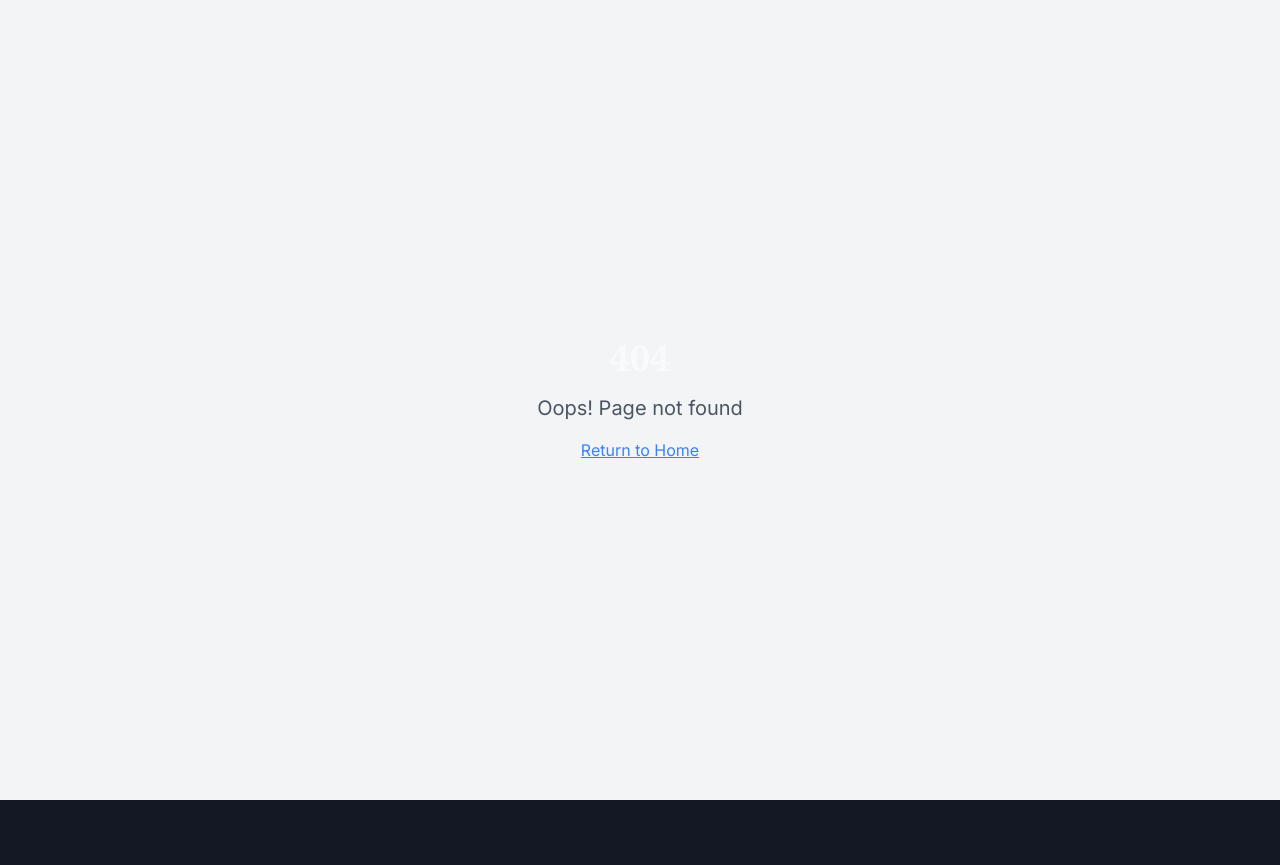
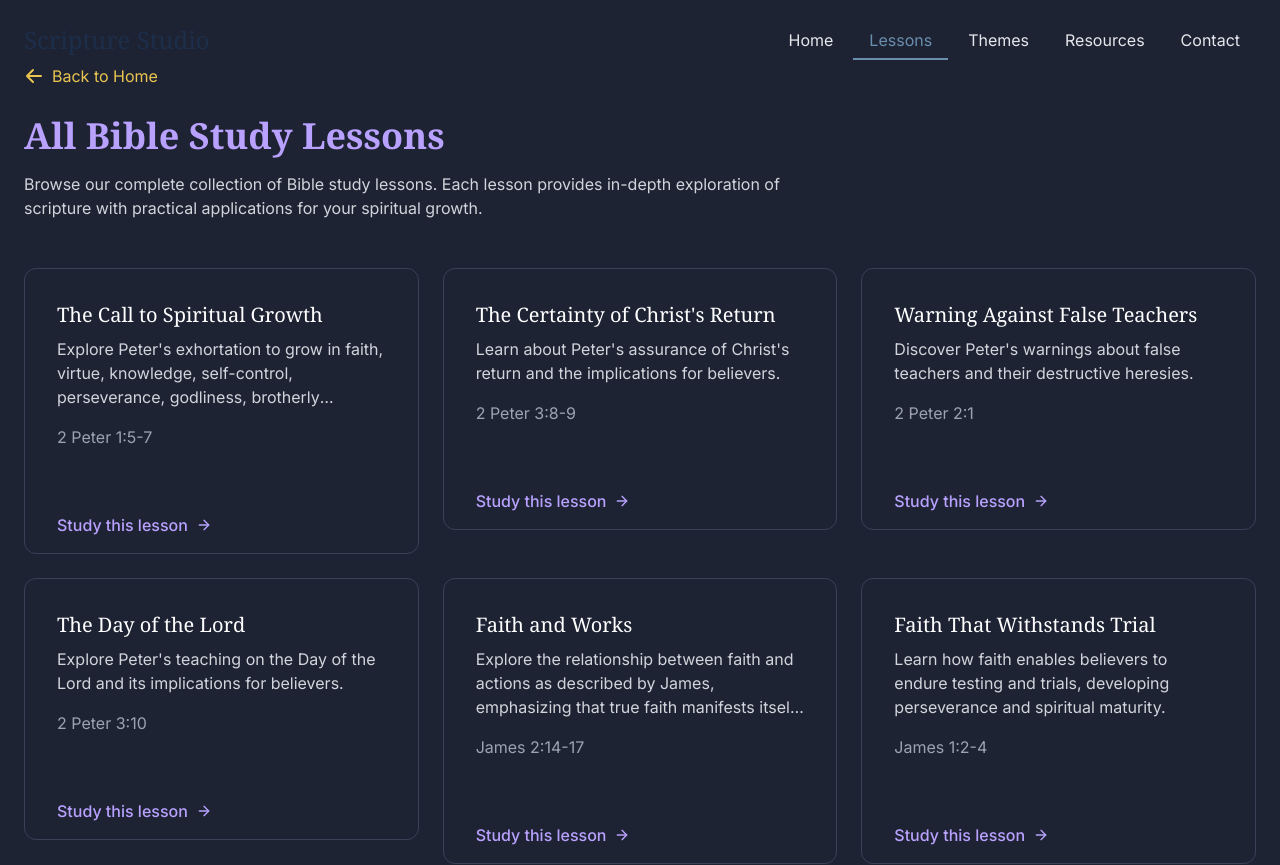
Before and after one commit to destroyallsecrets/scripture-studio-space, a React (Vite) app: page /all-lessons in a window 1280 px wide. Before the commit this address had no page. Shown: the top 865 px of the page. Before the commit the page ends 800 px from the top, so only its background shows below. Built offline with nearby package versions, Linux system fonts and the light colour scheme.

Commit message:
Add lessons archive page
Implement a lessons archive page accessible via the "Browse All Lessons" button.

```diff
--- a/src/App.tsx
+++ b/src/App.tsx
@@ -8,6 +8,7 @@ import { AnimatePresence, motion } from "framer-motion";
 import Index from "./pages/Index";
 import NotFound from "./pages/NotFound";
 import StudyGuidePage from "./pages/StudyGuidePage";
+import AllLessonsPage from "./pages/AllLessonsPage";
 
 const queryClient = new QueryClient();
 
@@ -37,6 +38,7 @@ const AnimatedRoutes = () => {
       <Routes>
         <Route path="/" element={<Index />} />
         <Route path="/study/:id" element={<StudyGuidePage />} />
+        <Route path="/all-lessons" element={<AllLessonsPage />} />
         {/* ADD ALL CUSTOM ROUTES ABOVE THE CATCH-ALL "*" ROUTE */}
         <Route path="*" element={<NotFound />} />
       </Routes>
--- a/src/components/LessonsSection.tsx
+++ b/src/components/LessonsSection.tsx
@@ -1,5 +1,6 @@
 
 import React, { useRef } from 'react';
+import { Link } from 'react-router-dom';
 import SwipeableLessons from './SwipeableLessons';
 import studyGuides from '@/data/studyGuides';
 
@@ -30,12 +31,12 @@ const LessonsSection = () => {
         <SwipeableLessons lessons={lessons} />
 
         <div className="mt-12 text-center animate-fade-in">
-          <a
-            href="/all-lessons"
+          <Link
+            to="/all-lessons"
             className="inline-flex items-center justify-center px-8 py-3 rounded-lg border border-theme-gold text-theme-gold font-medium hover:bg-theme-gold/10 transition-colors"
           >
             Browse All Lessons
-          </a>
+          </Link>
         </div>
       </div>
     </section>
--- /dev/null
+++ b/src/pages/AllLessonsPage.tsx
@@ -0,0 +1,66 @@
+
+import React from 'react';
+import { Link } from 'react-router-dom';
+import Header from '@/components/Header';
+import Footer from '@/components/Footer';
+import LessonCard from '@/components/LessonCard';
+import studyGuides from '@/data/studyGuides';
+
+const AllLessonsPage = () => {
+  // Map study guides to the format needed for LessonCard
+  const lessons = studyGuides.map(guide => ({
+    id: guide.id,
+    title: guide.title,
+    description: guide.description,
+    scripture: guide.mainScripture.reference,
+    imageSrc: `https://images.unsplash.com/photo-${1500000000000 + guide.id * 75000}?ixlib=rb-4.0.3&auto=format&fit=crop&w=800&q=80`,
+    href: `/study/${guide.id}`
+  }));
+
+  return (
+    <div className="min-h-screen bg-dark-surface">
+      <Header />
+      <main className="max-w-7xl mx-auto py-16 px-4 sm:px-6">
+        <div className="mb-12">
+          <Link
+            to="/#lessons"
+            className="inline-flex items-center text-theme-gold hover:text-theme-gold/80 transition-colors"
+          >
+            <svg
+              xmlns="http://www.w3.org/2000/svg"
+              className="h-5 w-5 mr-2"
+              viewBox="0 0 20 20"
+              fill="currentColor"
+            >
+              <path
+                fillRule="evenodd"
+                d="M9.707 16.707a1 1 0 01-1.414 0l-6-6a1 1 0 010-1.414l6-6a1 1 0 011.414 1.414L5.414 9H17a1 1 0 110 2H5.414l4.293 4.293a1 1 0 010 1.414z"
+                clipRule="evenodd"
+              />
+            </svg>
+            Back to Home
+          </Link>
+
+          <h1 className="text-3xl md:text-4xl font-bold mt-6 text-theme-purple-light">
+            All Bible Study Lessons
+          </h1>
+          <p className="mt-4 text-gray-300 max-w-3xl">
+            Browse our complete collection of Bible study lessons. Each lesson provides in-depth
+            exploration of scripture with practical applications for your spiritual growth.
+          </p>
+        </div>
+
+        <div className="grid grid-cols-1 sm:grid-cols-2 lg:grid-cols-3 gap-6">
+          {lessons.map((lesson) => (
+            <div key={lesson.id} className="animate-fade-in">
+              <LessonCard {...lesson} />
+            </div>
+          ))}
+        </div>
+      </main>
+      <Footer />
+    </div>
+  );
+};
+
+export default AllLessonsPage;
```
